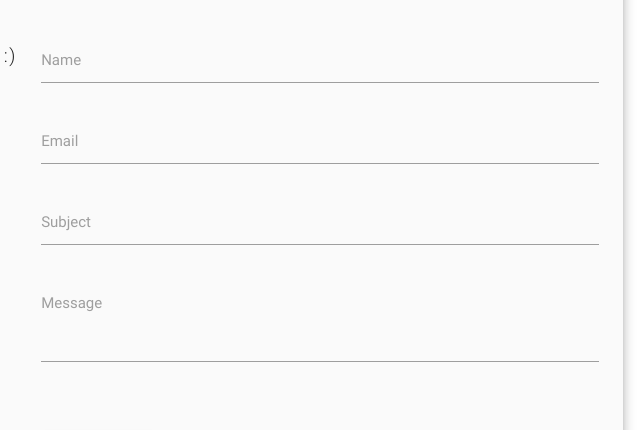
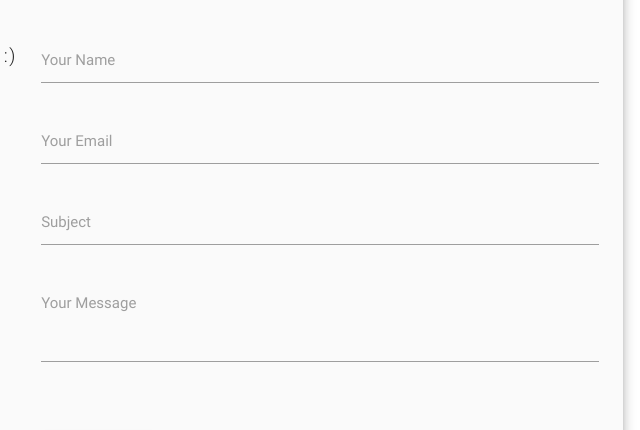
Before and after one commit to aalshrif90/aalshrif90.github.io, a plain HTML site: page index.html in a window 1280 px wide. Shown: the part 2945-3375 px from the top of the page, 465-1105 px from the left. Drawn offline with Linux system fonts and the light colour scheme; a script that the page names is missing.

Commit message:
Update index.html
Validation on contact form and names changed

```diff
--- a/index.html
+++ b/index.html
@@ -304,29 +304,29 @@
                 </p>
             </div>
             <div class="col s12 m8 indigo-text">
-                <form id="contactForm" novalidate="novalidate" action="https://formspree.io/gxr199@gmail.com" method="post">
+                <form id="contactForm" action="https://formspree.io/gxr199@gmail.com" method="post">
                     <div class="input-field">
-                        <input name="name" required="" data-schema-key="name" maxlength="50" type="text">
+                        <input name="name" required="" data-schema-key="name" maxlength="50" type="text" required>
                         <label for="name">
-                        Name
+                        Your Name
                         </label>
                     </div>
                     <div class="input-field">
-                        <input name="email" required="" data-schema-key="email" type="text">
+                        <input name="_replyto" required="" data-schema-key="email" type="text" required>
                         <label for="email">
-                        Email
+                        Your Email
                         </label>
                     </div>
                     <div class="input-field">
-                        <input name="subject" data-schema-key="subject" type="text">
+                        <input name="subject" data-schema-key="subject" type="text" required>
                         <label for="subject">
                             Subject
                         </label>
                     </div>
                     <div class="input-field">
-                        <textarea name="message" rows="5" required="" data-schema-key="message" maxlength="1000" class="materialize-textarea"></textarea>
+                        <textarea name="message" rows="5" required="" data-schema-key="message" maxlength="1000" class="materialize-textarea" required></textarea>
                         <label for="message">
-                        Message
+                        Your Message
                         </label>
                     </div>
                     <br />
```
